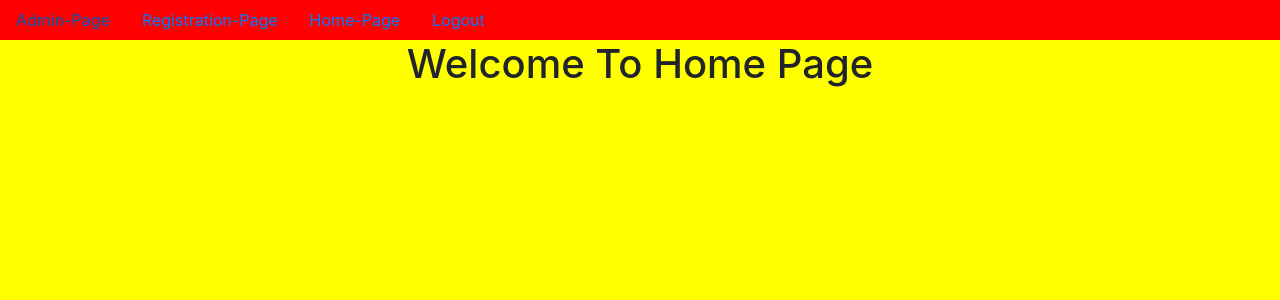
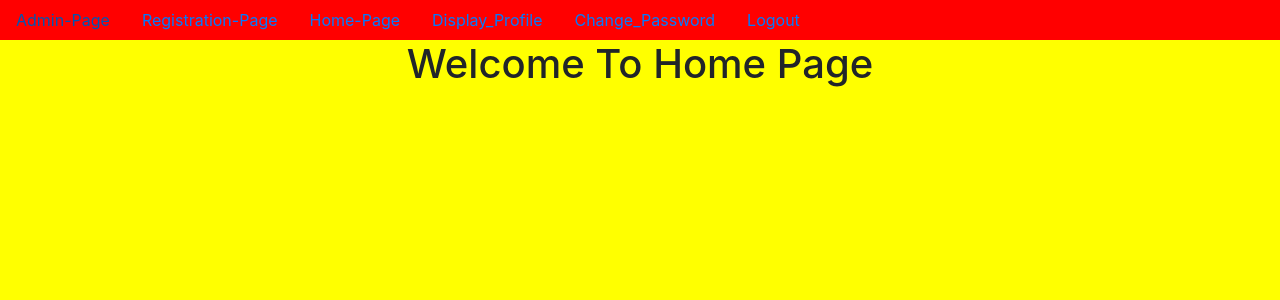
Before and after one commit to CHARDEVI/USER_REGISTRATION_FORM, a Django app: page /home/ in a window 1280 px wide. Shown: the top 300 px of the page. Run offline with Django 4.2, Linux system fonts and the light colour scheme; a user stored in the database is signed in.

Commit message:
first commit

```diff
--- a/cherry/views.py
+++ b/cherry/views.py
@@ -67,3 +67,35 @@ def devi_login(request):
 def devi_logout(request):
     logout(request)
     return HttpResponseRedirect(reverse('home'))
+
+@login_required
+def display_profile(request):
+    if request.session.get('username'):
+        username=request.session.get('username')
+        UO=User.objects.get(username=username)
+        PO=Profile.objects.get(username=UO)
+        d={'UO':UO,'PO':PO}
+        return render(request,'display_profile.html',d)
+
+@login_required
+def change_password(request):
+    if request.method=='POST':
+        pw=request.POST['pw']
+        username=request.session.get('username')
+        UO=User.objects.get(username=username)
+        UO.set_password(pw)
+        UO.save()
+        return HttpResponse('Password is Changed Successfully')
+    return render(request,'change_password.html')
+
+
+
+def forget_password(request):
+    if request.method=='POST':
+        username=request.POST['username']
+        pw=request.POST['pw']
+        UO=User.objects.get(username=username)
+        UO.set_password(pw)
+        UO.save()
+        return HttpResponse('Password is Changed Successfully')
+    return render(request,'forget_password.html')
--- a/project41/urls.py
+++ b/project41/urls.py
@@ -24,4 +24,7 @@ urlpatterns = [
     path('home/',home,name='home'),
     path('devi_login/',devi_login,name='devi_login'),
     path('devi_logout/',devi_logout,name='devi_logout'),
+    path('display_profile/',display_profile,name='display_profile'),
+    path('change_password/',change_password,name='change_password'),
+    path('forget_password/',forget_password,name='forget_password'),
 ]+static(settings.MEDIA_URL, document_root=settings.MEDIA_ROOT)
--- a/templates/devi_login.html
+++ b/templates/devi_login.html
@@ -16,4 +16,5 @@
 
         <input type="submit" value="Login" class="btn btn-primary"><br>
        </form>
+       <a href="{% url 'forget_password' %}">Forget_Password</a>
 {% endblock %}
--- a/templates/dummy.html
+++ b/templates/dummy.html
@@ -29,6 +29,8 @@
 
 
       {% if user.is_authenticated %}
+      <a href="{% url 'display_profile' %}" class="nav-link">Display_Profile</a>
+      <a href="{% url 'change_password' %}" class="nav-link">Change_Password</a>
       <a href="{% url 'devi_logout' %}" class="nav-link">Logout</a>
       {% else %}
       <a href="{% url 'devi_login' %}" class="nav-link">Login</a>
```
Also changed, not shown: templates/change_password.html (added, +17 -0 lines), templates/display_profile.html (added, +18 -0 lines), templates/forget_password.html (added, +24 -0 lines), db.sqlite3, media/devi/9112696.jpg (added), media/devi/devi2_L2S8L3R.jpeg (added).
